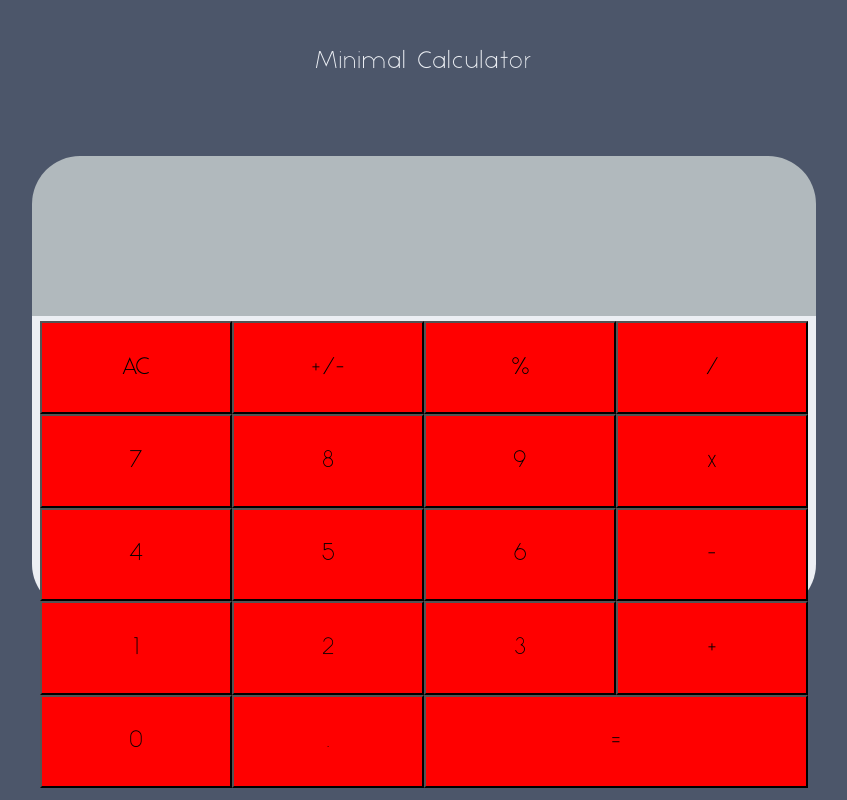
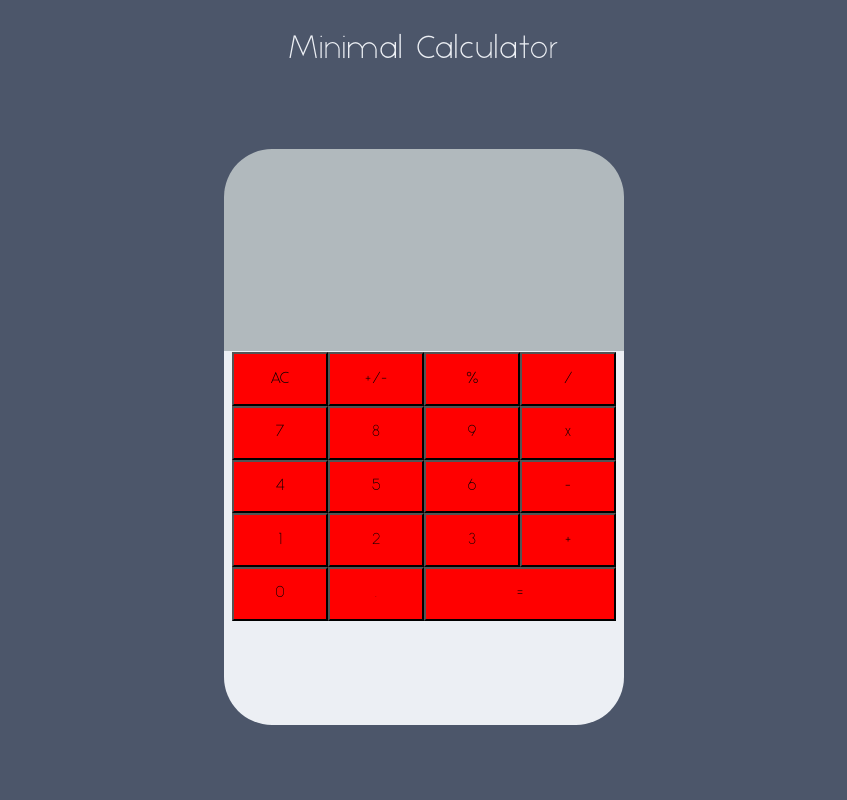
Before and after one commit to Montblac/minim-calculator, a React (Create React App) app: page / in a window 1280 px wide. Shown: the whole page, without its empty margins (216-1063 px from the left). Built offline with nearby package versions, Linux system fonts and the light colour scheme.

Commit message:
Start changing values from EM to REM

```diff
--- a/src/App.css
+++ b/src/App.css
@@ -15,13 +15,13 @@
 
 header {
   position: relative;
-  top: 2em;
+  top: 2rem;
   margin-left: auto;
   margin-right: auto;
   text-align: center;
-  letter-spacing: 2px;
-  font-weight: 300;
-  font-size: 24px;
+  letter-spacing: 0.1rem;
+  font-weight: 400;
+  font-size: 2rem;
   color: #eceff4;
 }
 
@@ -30,12 +30,12 @@ header {
   background: linear-gradient(#b1b9bd 35%, #eceff4 0);
   display: block;
   position: relative;
-  top: 8em;
-  margin: 0 auto;
-  border-radius: 3em 3em 3em 3em;
+  top: 7rem;
+  margin: auto;
+  border-radius: 3rem 3rem 3rem 3rem;
   height: 55vh;
-  width: 60vw;
-  padding: 0.5em;
+  width: 55vw;
+  padding: 0.5rem;
 }
 
 .calculator .screen {
@@ -44,7 +44,7 @@ header {
   position: relative;
   margin: auto;
   text-align: right;
-  border-radius: 3em 3em 0em 0em;
+  border-radius: 3rem 3rem 0rem 0rem;
 }
 
 .screen .prev,
@@ -53,23 +53,22 @@ header {
   display: block;
   position: absolute;
   right: 0;
+  bottom: 0;
 }
 
 .screen .prev {
-  bottom: 2.5em;
+  bottom: 2.5rem;
 }
 
 .screen .display {
-  font-size: 2em;
-  bottom: 0em;
+  font-size: 2rem;
 }
 
 .calculator .pad {
-  /*background: skyblue;*/
-  width: auto;
+  width: 100%;
   height: 64%;
-  margin: 1em auto;
-  border-radius: 0em 0em 3em 3em;
+  margin: 1rem auto;
+  border-radius: 0rem 0rem 3rem 3rem;
 
   /*
   text-align: center;
@@ -91,20 +90,33 @@ button {
 button.equal {
   width: 50%;
 }
+
+@media (min-width: 1000px) {
+  .calculator {
+    height: 70vh;
+    width: 30vw;
+  }
+
+  button {
+    font-size: 1rem;
+  }
+}
+/*
 @media (min-width: 2560px) {
-  /* TODO: Adjust for 1440p monitor */
+  /* TODO: Adjust for 1440p monitor
   .calculator {
     height: 70vh;
     width: 20vw;
   }
 }
 @media (min-width: 1920px) {
-  /* TODO: Adjust for 1080p monitor */
+  /* TODO: Adjust for 1080p monitor
   .calculator {
     height: 60vh;
     width: 20vw;
   }
 }
+*/
 
 /*
 .pad {
```
